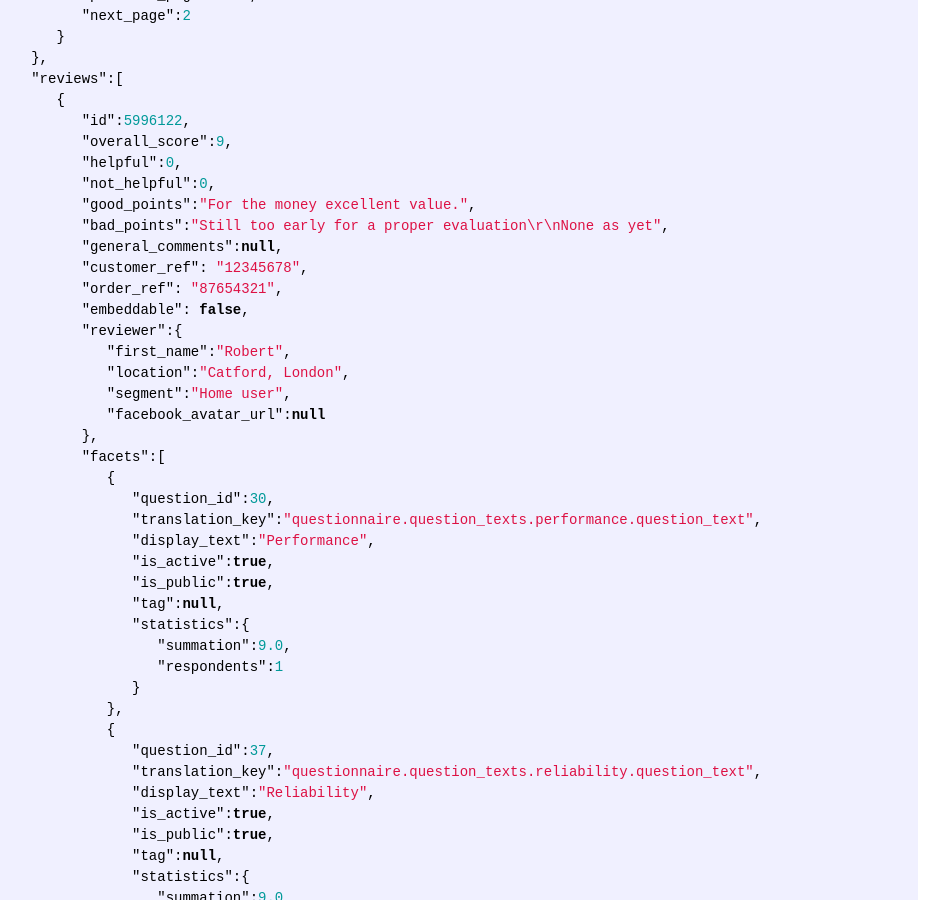
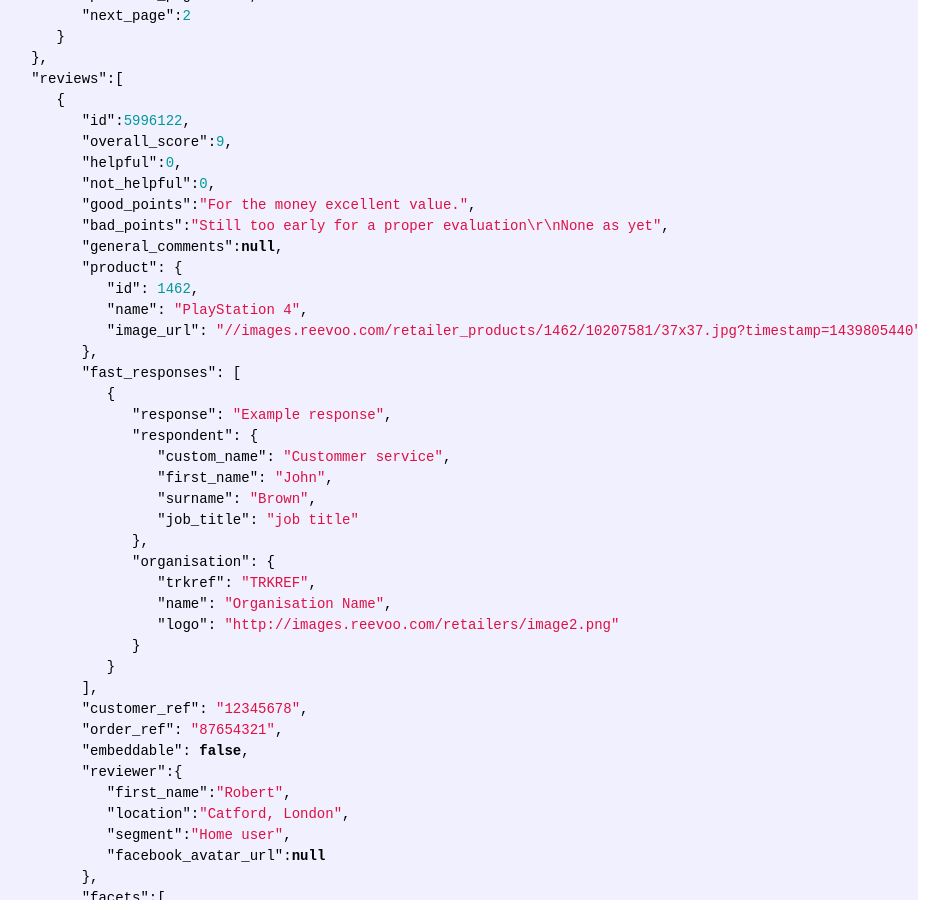
Before and after one commit to reevoo/reevoo.github.io, a Jekyll site: the page built from docs/reevooapi/review/review-list.markdown, in a window 1280 px wide and 900 px high, scrolled down 2704 px. Shown: the whole window, without its empty margins (312-1261 px from the left). Built offline with Jekyll 4.4.1, drawn with Linux system fonts in a browser that asks for light colours; some of the changed text lies outside the part shown.

Commit message:
Add product section into review detail and list

```diff
--- a/docs/reevooapi/review/review-list.markdown
+++ b/docs/reevooapi/review/review-list.markdown
@@ -132,6 +132,27 @@ If you would like access to these parameters please contact your account manager
          "good_points":"For the money excellent value.",
          "bad_points":"Still too early for a proper evaluation\r\nNone as yet",
          "general_comments":null,
+         "product": {
+            "id": 1462,
+            "name": "PlayStation 4",
+            "image_url": "//images.reevoo.com/retailer_products/1462/10207581/37x37.jpg?timestamp=1439805440"
+         },
+         "fast_responses": [
+            {
+               "response": "Example response",
+               "respondent": {
+                  "custom_name": "Custommer service",
+                  "first_name": "John",
+                  "surname": "Brown",
+                  "job_title": "job title"
+               },
+               "organisation": {
+                  "trkref": "TRKREF",
+                  "name": "Organisation Name",
+                  "logo": "http://images.reevoo.com/retailers/image2.png"
+               }
+            }
+         ],
          "customer_ref": "12345678",
          "order_ref": "87654321",
          "embeddable": false,
```
Also changed, not shown: other parts of docs/reevooapi/review/review-list.markdown (+1 -1 lines), docs/reevooapi/review/review-detail.markdown (+9 -0 lines).
